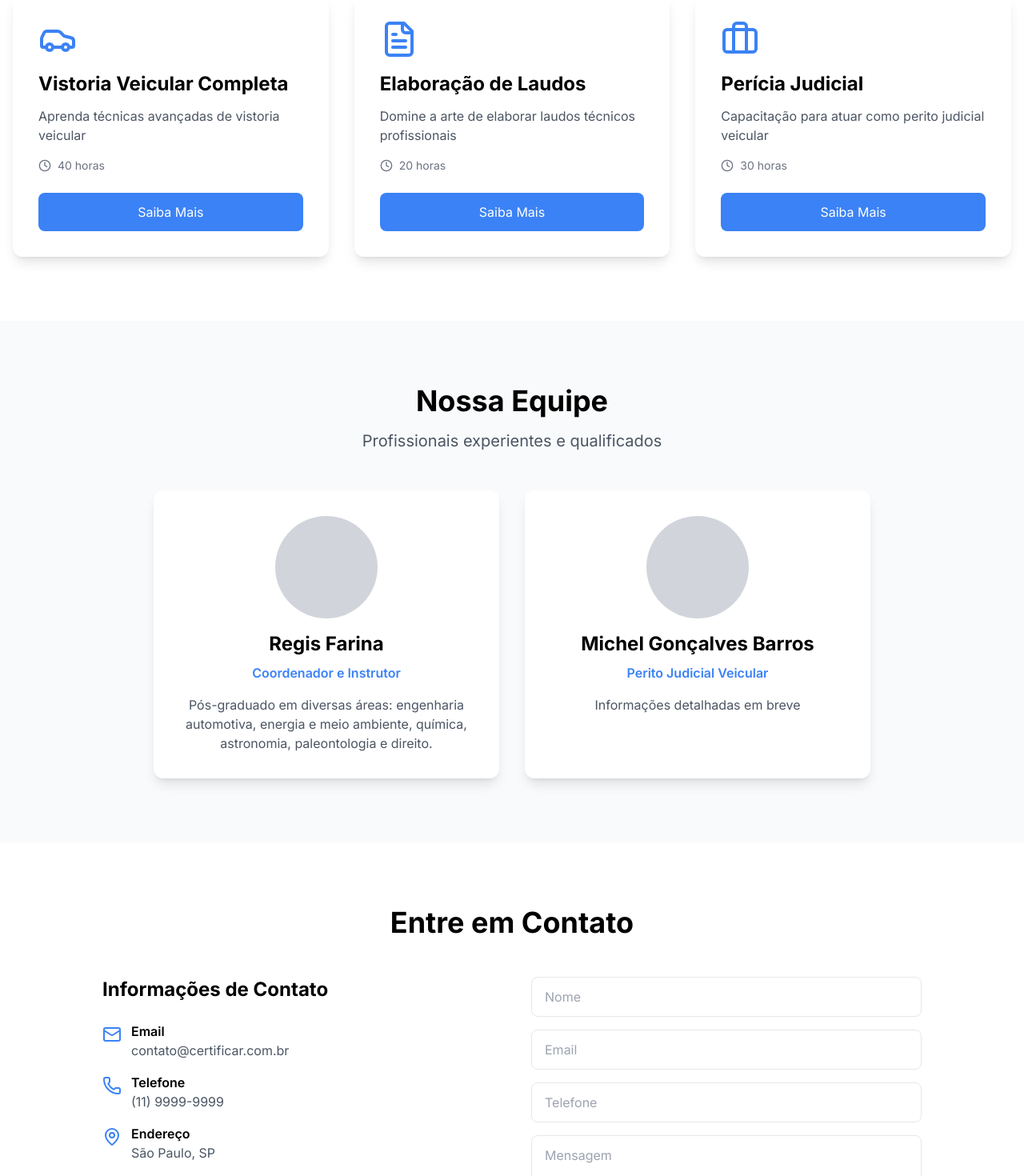
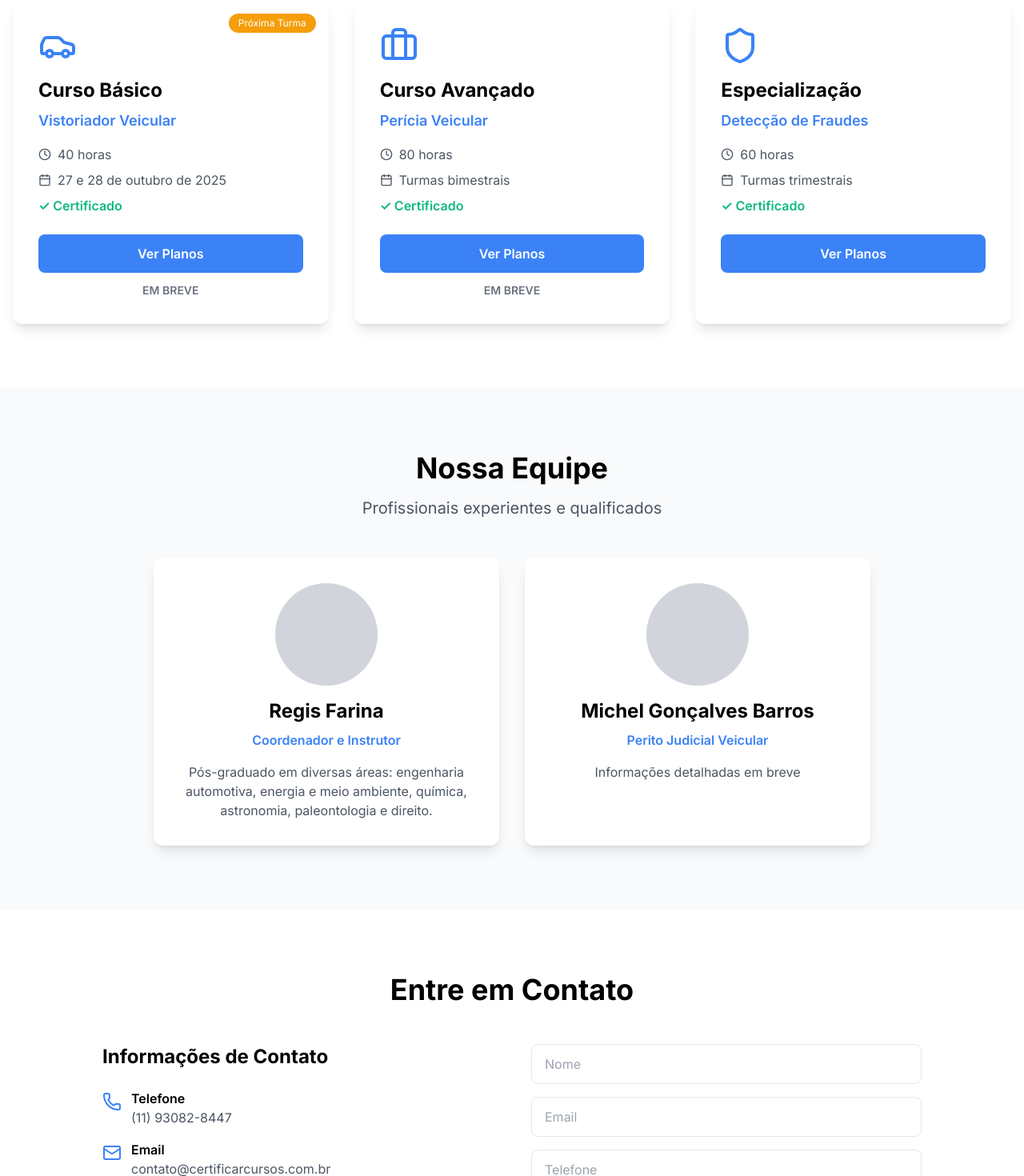
Before and after one commit to sg-certificar/novo-site-certificar, a React (Vite) app: page / in a window 1280 px wide. Shown: the part 1200-2670 px from the top of the page at 80% size. Built offline with nearby package versions, Linux system fonts and the light colour scheme.

Commit message:
atualizado

```diff
--- a/src/components/layout/Footer.tsx
+++ b/src/components/layout/Footer.tsx
@@ -28,8 +28,13 @@ export function Footer() {
           </div>
 
           <div>
-            <h4 className="font-bold mb-4">Redes Sociais</h4>
-            <div className="flex gap-4">
+            <h4 className="font-bold mb-4">Contato</h4>
+            <ul className="space-y-2 text-gray-400">
+              <li>(11) 93082-8447</li>
+              <li>contato@certificarcursos.com.br</li>
+              <li>Santo André - SP</li>
+            </ul>
+            <div className="flex gap-4 mt-4">
               <Facebook className="cursor-pointer hover:text-primary" />
               <Instagram className="cursor-pointer hover:text-primary" />
               <Linkedin className="cursor-pointer hover:text-primary" />
--- a/src/components/layout/Header.tsx
+++ b/src/components/layout/Header.tsx
@@ -8,7 +8,11 @@ export function Header() {
     <header className="sticky top-0 z-50 w-full border-b bg-white/80 backdrop-blur-sm">
       <nav className="container mx-auto px-4 py-4">
         <div className="flex items-center justify-between">
-          <div className="text-2xl font-bold text-primary">CERTIFICAR</div>
+          <img
+            src="/static/images/logo-certificar-transparent.png"
+            alt="Certificar"
+            className="h-12 w-auto"
+          />
 
           {/* Desktop Menu */}
           <div className="hidden md:flex items-center gap-8">
--- a/src/components/sections/Contact.tsx
+++ b/src/components/sections/Contact.tsx
@@ -12,18 +12,18 @@ export function Contact() {
 
             <div className="space-y-4">
               <div className="flex items-start gap-3">
-                <Mail className="text-primary mt-1" />
+                <Phone className="text-primary mt-1" />
                 <div>
-                  <p className="font-semibold">Email</p>
-                  <p className="text-gray-600">contato@certificar.com.br</p>
+                  <p className="font-semibold">Telefone</p>
+                  <p className="text-gray-600">(11) 93082-8447</p>
                 </div>
               </div>
 
               <div className="flex items-start gap-3">
-                <Phone className="text-primary mt-1" />
+                <Mail className="text-primary mt-1" />
                 <div>
-                  <p className="font-semibold">Telefone</p>
-                  <p className="text-gray-600">(11) 9999-9999</p>
+                  <p className="font-semibold">Email</p>
+                  <p className="text-gray-600">contato@certificarcursos.com.br</p>
                 </div>
               </div>
 
@@ -31,7 +31,7 @@ export function Contact() {
                 <MapPin className="text-primary mt-1" />
                 <div>
                   <p className="font-semibold">Endereço</p>
-                  <p className="text-gray-600">São Paulo, SP</p>
+                  <p className="text-gray-600">Santo André - SP</p>
                 </div>
               </div>
             </div>
--- a/src/components/sections/Courses.tsx
+++ b/src/components/sections/Courses.tsx
@@ -1,24 +1,37 @@
-import { Car, FileText, Briefcase, Clock } from 'lucide-react'
+import { Car, Briefcase, Shield, Clock, Calendar } from 'lucide-react'
 
 export function Courses() {
   const courses = [
     {
       icon: Car,
-      title: 'Vistoria Veicular Completa',
-      description: 'Aprenda técnicas avançadas de vistoria veicular',
-      duration: '40 horas',
-    },
-    {
-      icon: FileText,
-      title: 'Elaboração de Laudos',
-      description: 'Domine a arte de elaborar laudos técnicos profissionais',
-      duration: '20 horas',
+      badge: 'Próxima Turma',
+      title: 'Curso Básico',
+      subtitle: 'Vistoriador Veicular',
+      hours: '40 horas',
+      schedule: '27 e 28 de outubro de 2025',
+      certificate: 'Certificado',
+      cta: 'Ver Planos',
+      status: 'EM BREVE'
     },
     {
       icon: Briefcase,
-      title: 'Perícia Judicial',
-      description: 'Capacitação para atuar como perito judicial veicular',
-      duration: '30 horas',
+      title: 'Curso Avançado',
+      subtitle: 'Perícia Veicular',
+      hours: '80 horas',
+      schedule: 'Turmas bimestrais',
+      certificate: 'Certificado',
+      cta: 'Ver Planos',
+      status: 'EM BREVE'
+    },
+    {
+      icon: Shield,
+      title: 'Especialização',
+      subtitle: 'Detecção de Fraudes',
+      hours: '60 horas',
+      schedule: 'Turmas trimestrais',
+      certificate: 'Certificado',
+      cta: 'Ver Planos',
+      status: ''
     },
   ]
 
@@ -34,18 +47,41 @@ export function Courses() {
           {courses.map((course, index) => (
             <div
               key={index}
-              className="bg-white p-8 rounded-xl shadow-lg hover:shadow-xl transition-all hover:-translate-y-1"
+              className="bg-white p-8 rounded-xl shadow-lg hover:shadow-xl transition-all hover:-translate-y-1 relative"
             >
+              {course.badge && (
+                <span className="absolute top-4 right-4 bg-accent text-white text-xs px-3 py-1 rounded-full">
+                  {course.badge}
+                </span>
+              )}
+
               <course.icon className="w-12 h-12 text-primary mb-4" />
-              <h3 className="text-2xl font-bold mb-3">{course.title}</h3>
-              <p className="text-gray-600 mb-4">{course.description}</p>
-              <div className="flex items-center text-sm text-gray-500">
-                <Clock size={16} className="mr-2" />
-                {course.duration}
+              <h3 className="text-2xl font-bold mb-2">{course.title}</h3>
+              <p className="text-lg text-primary font-semibold mb-4">{course.subtitle}</p>
+
+              <div className="space-y-2 mb-6">
+                <div className="flex items-center text-gray-600">
+                  <Clock size={16} className="mr-2" />
+                  {course.hours}
+                </div>
+                <div className="flex items-center text-gray-600">
+                  <Calendar size={16} className="mr-2" />
+                  {course.schedule}
+                </div>
+                <div className="text-success font-semibold">
+                  ✓ {course.certificate}
+                </div>
               </div>
-              <button className="mt-6 w-full bg-primary text-white py-3 rounded-lg hover:bg-blue-600 transition-colors">
-                Saiba Mais
+
+              <button className="w-full bg-primary text-white py-3 rounded-lg hover:bg-blue-600 transition-colors font-semibold">
+                {course.cta}
               </button>
+
+              {course.status && (
+                <div className="text-center mt-3 text-sm text-gray-500 font-semibold">
+                  {course.status}
+                </div>
+              )}
             </div>
           ))}
         </div>
--- a/src/components/sections/Hero.tsx
+++ b/src/components/sections/Hero.tsx
@@ -17,10 +17,13 @@ export function Hero() {
             Seja um profissional certificado e inicie uma carreira promissora
           </p>
 
-          <button className="bg-accent hover:bg-orange-600 text-white px-8 py-4 rounded-lg text-lg font-semibold flex items-center gap-2 transition-all">
+          <a
+            href="mailto:contato@certificarcursos.com.br?subject=Inscrição no Curso de Vistoriador"
+            className="bg-accent hover:bg-orange-600 text-white px-8 py-4 rounded-lg text-lg font-semibold inline-flex items-center gap-2 transition-all"
+          >
             Inscreva-se Agora
             <ArrowRight size={20} />
-          </button>
+          </a>
         </div>
       </div>
     </section>
--- a/src/components/sections/Stats.tsx
+++ b/src/components/sections/Stats.tsx
@@ -3,7 +3,7 @@ import { Users, Award, Calendar } from 'lucide-react'
 export function Stats() {
   const stats = [
     { icon: Users, value: '500+', label: 'Alunos Formados' },
-    { icon: Award, value: '95%', label: 'Taxa de Aprovação' },
+    { icon: Award, value: '100%', label: 'Certificação Nacional' },
     { icon: Calendar, value: '15', label: 'Anos de Experiência' },
   ]
 
```
Also changed, not shown: public/static/images/logo-certificar-transparent.png (added).
